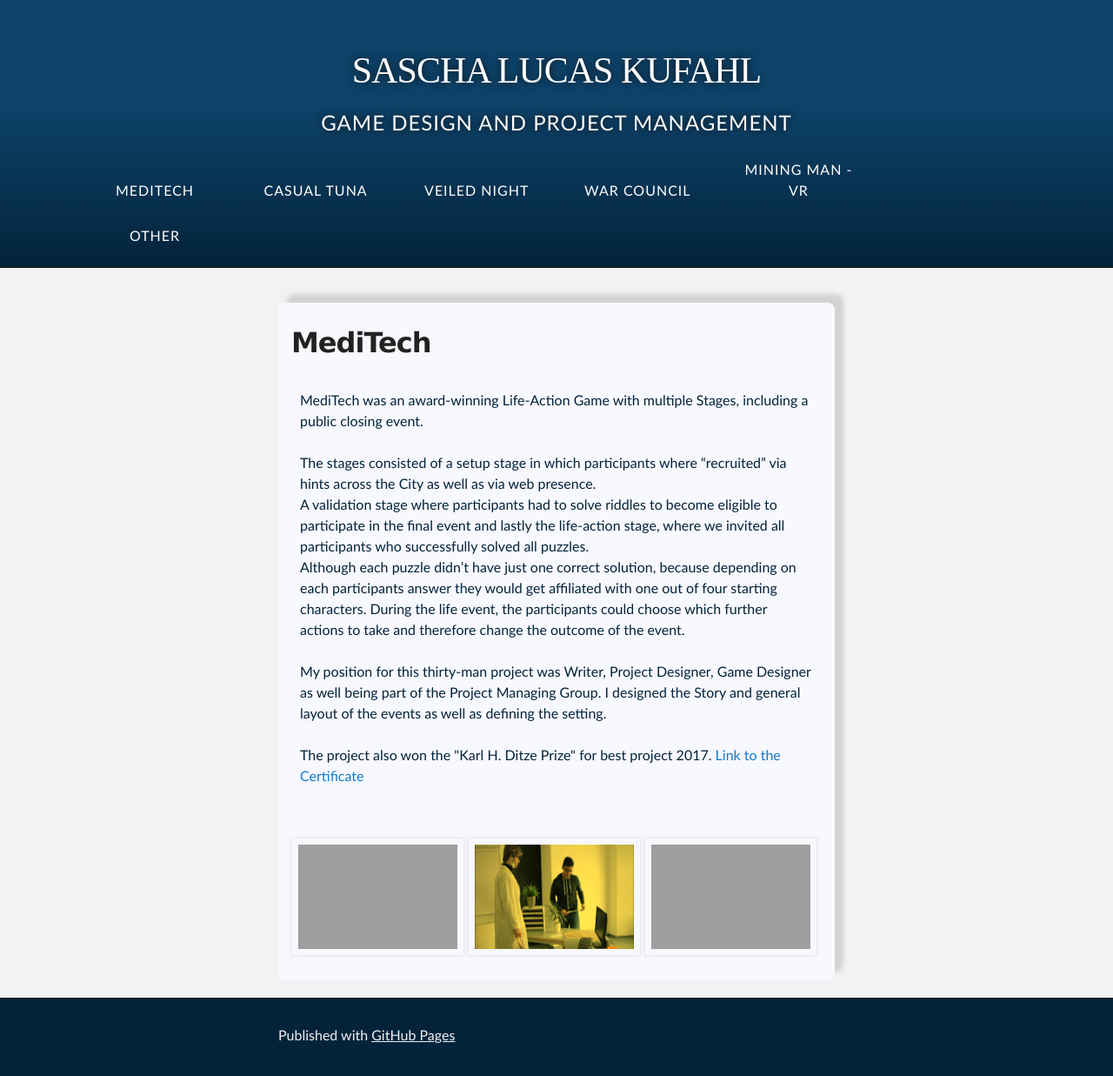
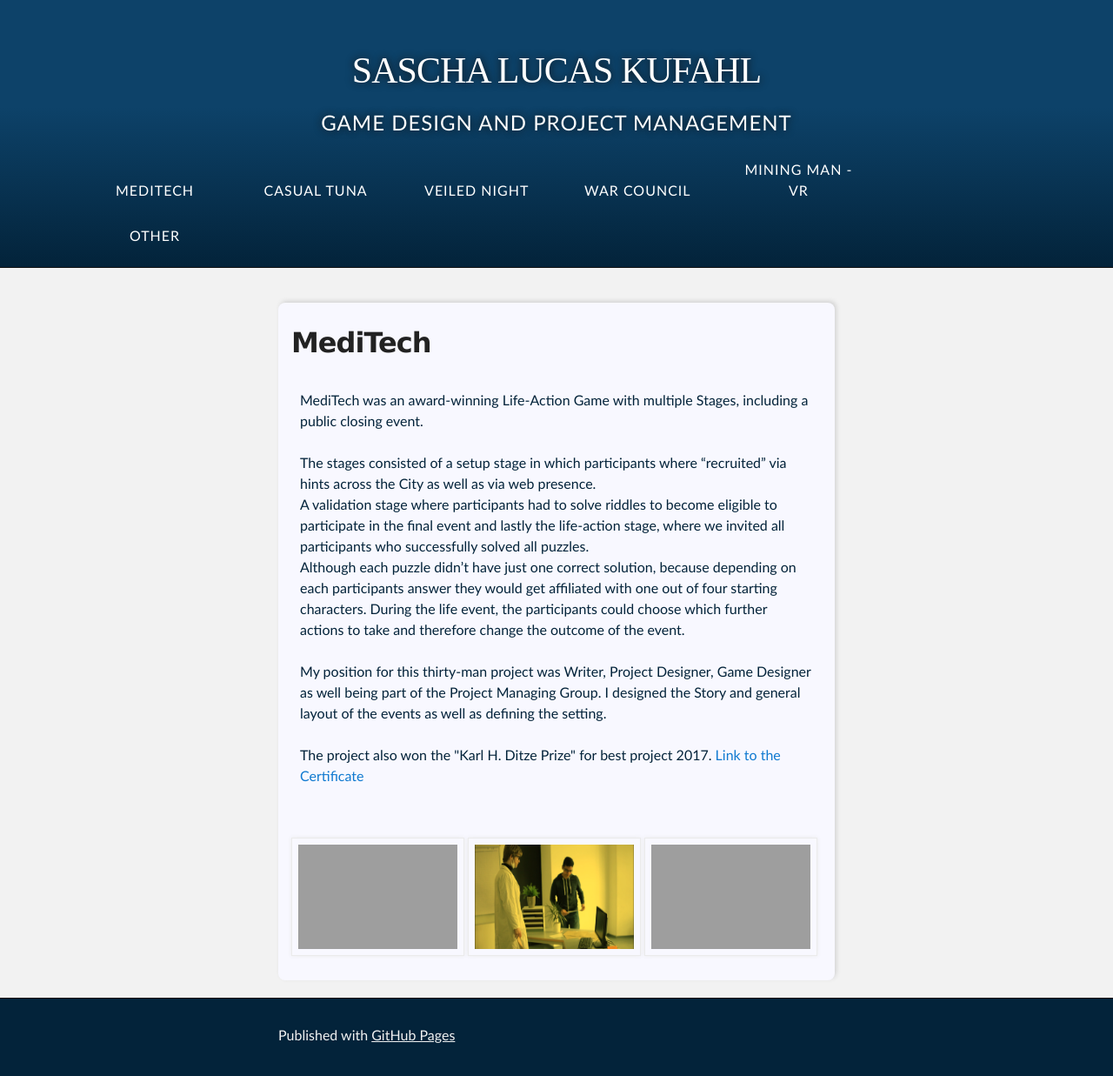
Before and after one commit to SaschaLK/SaschaLK.github.io, a Jekyll site: the page built from index.md, in a window 1280 px wide. Shown: the whole page at 87% size. Built offline with Jekyll 4.4.1, drawn with Linux system fonts in a browser that asks for light colours; our own code applies the rules of GitHub Pages for plain Markdown files; the repository's description, which GitHub fills in, is left out; grey boxes are pictures that could not be loaded.

Commit message:
change shadow

```diff
--- a/assets/css/style.scss
+++ b/assets/css/style.scss
@@ -12,7 +12,7 @@ html, body {
     padding: 12px;
     padding-left: 15px;
     padding-right: 15px;
-    box-shadow: 10px -10px 5px lightgrey;
+    box-shadow: 2px -2px 5px lightgrey;
     border-radius: 8px;
 }
 
```
